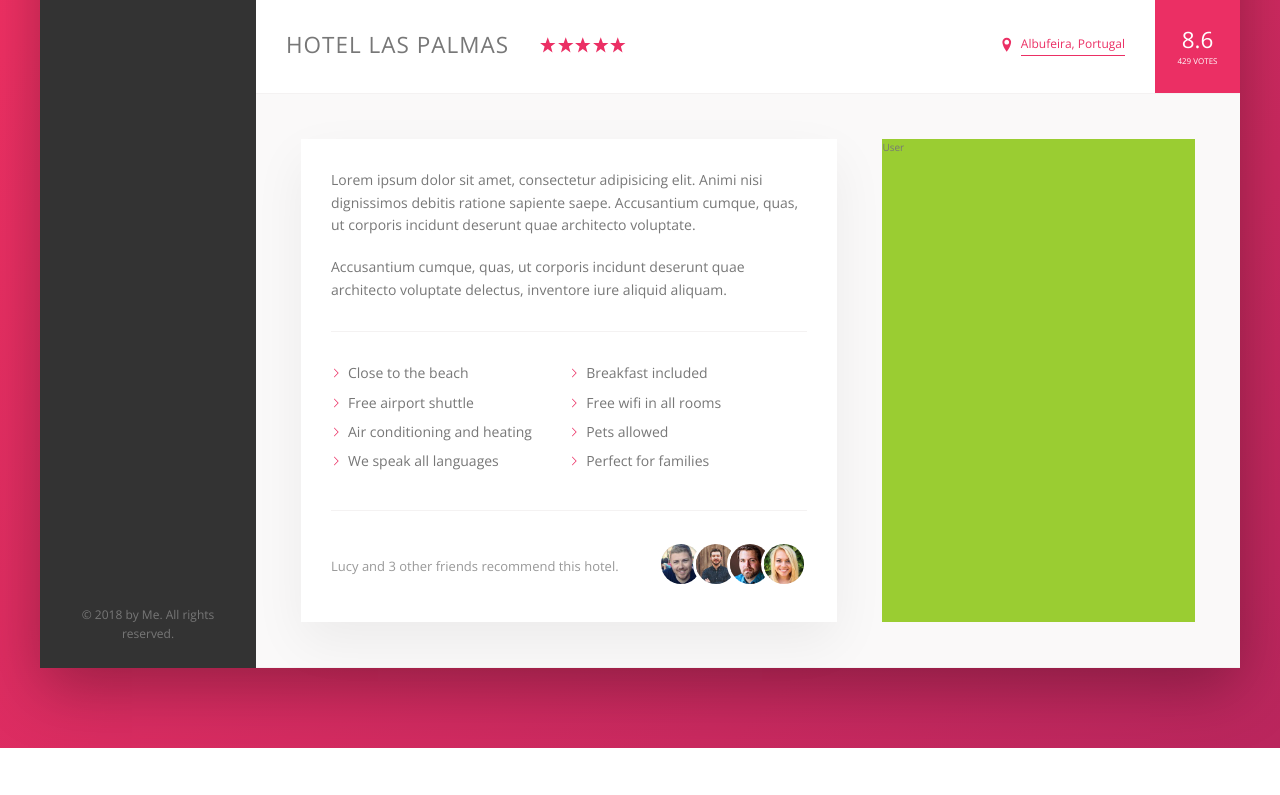
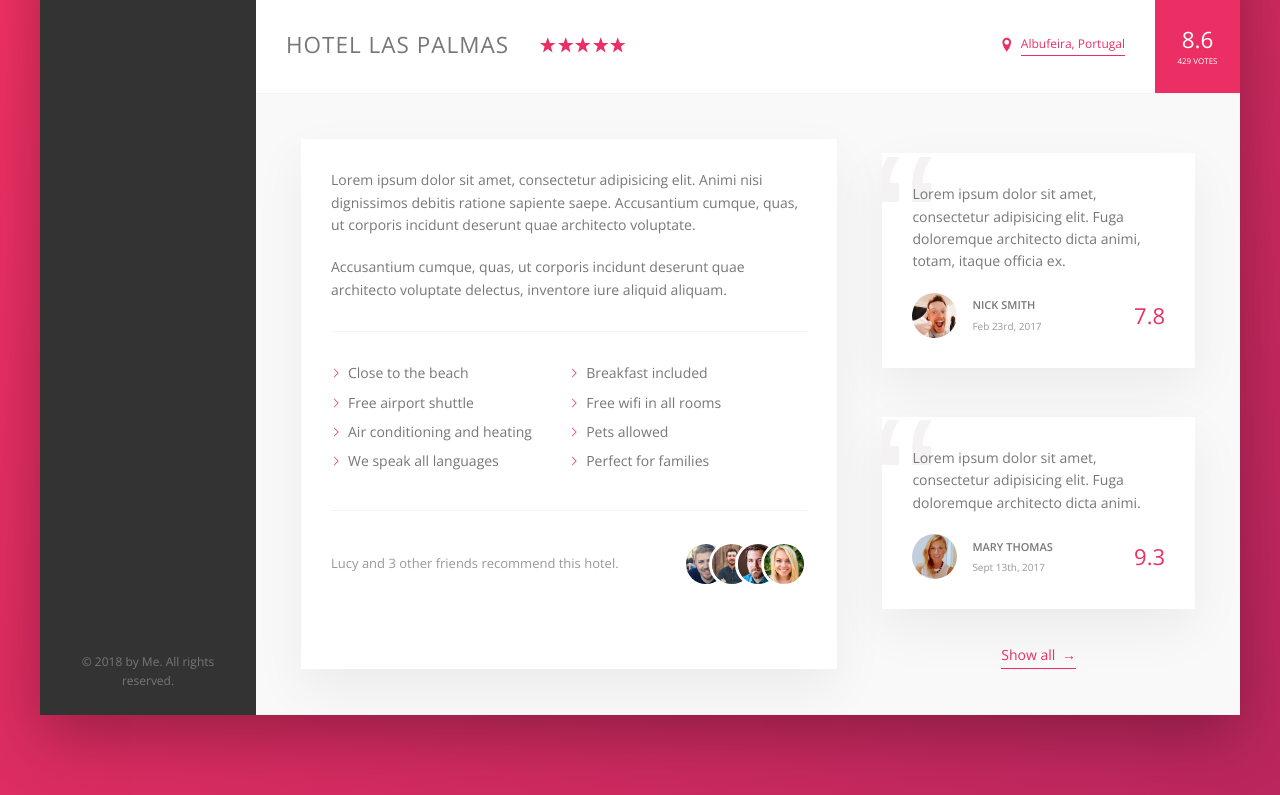
Before and after one commit to dsremackii/trillo, a website: page app/index.html in a window 1280 px wide. Shown: the part 538-1333 px from the top of the page. Before the commit the page ends 1286 px from the top, so only its background shows below. Drawn offline with nearby package versions, Linux system fonts and the light colour scheme.

Commit message:
reviews done

```diff
--- a/app/assets/styles/base/_global.css
+++ b/app/assets/styles/base/_global.css
@@ -1,9 +1,10 @@
 /* edit how you want to use global html */
 
-  *{
+  * {
     margin: 0;
     padding: 0;
   }
+
   *,
   *::before,
   *::after {
--- a/app/assets/styles/modules/_site-hotel-view.css
+++ b/app/assets/styles/modules/_site-hotel-view.css
@@ -87,9 +87,20 @@
             cursor: pointer;
             transition: all .2s;
 
+            & span {
+                margin-left: 3px;
+                transition:margin-left .2s;
+            }
+
             &:hover {
                 color: var(--colorGreyDark1);
+
+                span {
+                    margin-left:8px;
+                }
             }
+
+
             &:focus {
                 outline: none;
                 animation:pulsate 1s infinite;
@@ -119,15 +130,18 @@
 
 
 .site-hotel-view {
+
     &__detail {
+        font-size:1.4rem;
         display: flex;
         padding:4.5rem;
         background-color: var(--colorGreyLight1);
         border-bottom: var(--line);
+
+
     }
 
     &__description {
-        font-size: 1.4rem;
         background-color: var(--colorWhite);
         box-shadow: var(--shadowLight);
         padding: 3rem;
@@ -182,6 +196,10 @@
             display: flex;
             align-items: center;
 
+            &__friends {
+                display: flex;
+            }
+
 
             &__photo {
                 box-sizing: content-box;
@@ -191,7 +209,7 @@
                 border: 3px solid var(--colorWhite);
 
                 &:not(:last-child) {
-                    margin-right: -1.5rem;
+                    margin-right: -2rem;
 
                 }
             }
@@ -203,9 +221,79 @@
 
     }
 
-    &__user-review {
-        background-color: yellowgreen;
+    &__user-reviews {
         flex:1;
+        display: flex;
+        flex-direction: column;
+        margin: 0;
+        align-items: center;
+
+    }
+
+    &__review {
+        background-color: var(--colorWhite);
+        box-shadow: var(--shadowLight);
+        padding: 3rem;
+        margin-bottom: 3.5rem;
+        position: relative;
+        overflow: hidden;
+        margin-left: 0;
+        margin-right: 0;
+
+
+        &__text {
+            margin-bottom: 2rem;
+            z-index: 10;
+            position: relative;
+        }
+
+        &__user {
+            display: flex;
+            align-items: center;
+
+            &-box {
+                margin-right:auto;
+            }
+
+            &-name {
+                font-size: 1.1rem;
+                font-weight: 600;
+                text-transform: uppercase;
+                margin-bottom: .4rem;
+
+            }
+
+            &-date {
+                font-size: 1rem;
+                color: var(--colorGreyDark3);
+            }
+        }
+
+        &__photo {
+            height: 4.5rem;
+            width: 4.5rem;
+            border-radius: 50%;
+            margin-right: 1.5rem;
+
+        }
+
+        &__rating {
+            color: var(--colorPrimary);
+            font-size: 2.2rem;
+            font-weight: 300;
+        }
+
+        &::before {
+            content: "\201C";
+            position: absolute;
+            top: -2.75rem;
+            left: -1rem;
+            line-height: 1;
+            font-size: 20rem;
+            color: var(--colorGreyLight2);
+            font-family: sans-serif;
+            z-index: 1;
+        }
     }
 
 }
--- a/app/index.html
+++ b/app/index.html
@@ -180,9 +180,41 @@
                             </div>
                         </div>
                     </div>
-                    <div class="site-hotel-view__user-review">
-                        User
+
+                    <figure class="site-hotel-view__user-reviews">
+                        <figure class="site-hotel-view__review">
+                            <blockquote class="site-hotel-view__review__text">
+                                Lorem ipsum dolor sit amet, consectetur adipisicing elit. Fuga doloremque architecto dicta animi, totam, itaque officia ex.
+                            </blockquote>
+                            <figcaption class="site-hotel-view__review__user">
+                                <img src="assets/images/user-1.jpg" alt="User 1" class="site-hotel-view__review__photo">
+                                <div class="site-hotel-view__review__user-box">
+                                    <p class="site-hotel-view__review__user-name">Nick Smith</p>
+                                    <p class="site-hotel-view__review__user-date">Feb 23rd, 2017</p>
+                                </div>
+                                <div class="site-hotel-view__review__rating">7.8</div>
+                            </figcaption>
+                        </figure>
+
+                        <figure class="site-hotel-view__review">
+                            <blockquote class="site-hotel-view__review__text">
+                                Lorem ipsum dolor sit amet, consectetur adipisicing elit. Fuga doloremque architecto dicta animi.
+                            </blockquote>
+                            <figcaption class="site-hotel-view__review__user">
+                                <img src="assets/images/user-2.jpg" alt="User 1" class="site-hotel-view__review__photo">
+                                <div class="site-hotel-view__review__user-box">
+                                    <p class="site-hotel-view__review__user-name">Mary Thomas</p>
+                                    <p class="site-hotel-view__review__user-date">Sept 13th, 2017</p>
+                                </div>
+                                <div class="site-hotel-view__review__rating">9.3</div>
+                            </figcaption>
+                        </figure>
+
+                        <button class="site-hotel-view__overview--btn-inline">Show all <span>&rarr;</span></button>
                     </div>
+
+
+
                 </div>
             </main>
         </div>
--- a/app/temp/styles/styles.css
+++ b/app/temp/styles/styles.css
@@ -451,7 +451,7 @@ textarea {
 
 /* edit how you want to use global html */
 
-*{
+* {
     margin: 0;
     padding: 0;
   }
@@ -921,8 +921,17 @@ Instead edit gulp/templates/sprite */
   transition: all .2s;
 }
 
+.site-hotel-view__overview--btn-inline span {
+  margin-left: 3px;
+  transition:margin-left .2s;
+}
+
 .site-hotel-view__overview--btn-inline:hover {
   color: var(--colorGreyDark1);
+}
+
+.site-hotel-view__overview--btn-inline:hover span {
+  margin-left:8px;
 }
 
 .site-hotel-view__overview--btn-inline:focus {
@@ -948,6 +957,7 @@ Instead edit gulp/templates/sprite */
 }
 
 .site-hotel-view__detail {
+  font-size:1.4rem;
   display: -ms-flexbox;
   display: flex;
   padding:4.5rem;
@@ -956,7 +966,6 @@ Instead edit gulp/templates/sprite */
 }
 
 .site-hotel-view__description {
-  font-size: 1.4rem;
   background-color: var(--colorWhite);
   box-shadow: var(--shadowLight);
   padding: 3rem;
@@ -1009,6 +1018,11 @@ Instead edit gulp/templates/sprite */
       align-items: center;
 }
 
+.site-hotel-view__description--recommend__friends {
+  display: -ms-flexbox;
+  display: flex;
+}
+
 .site-hotel-view__description--recommend__photo {
   box-sizing: content-box;
   height: 4rem;
@@ -1018,15 +1032,86 @@ Instead edit gulp/templates/sprite */
 }
 
 .site-hotel-view__description--recommend__photo:not(:last-child) {
-  margin-right: -1.5rem;
+  margin-right: -2rem;
 }
 
 .site-hotel-view__description--recommend__count {
   margin-right: auto;
 }
 
-.site-hotel-view__user-review {
-  background-color: yellowgreen;
+.site-hotel-view__user-reviews {
   -ms-flex:1;
       flex:1;
+  display: -ms-flexbox;
+  display: flex;
+  -ms-flex-direction: column;
+      flex-direction: column;
+  margin: 0;
+  -ms-flex-align: center;
+      align-items: center;
 }
+
+.site-hotel-view__review {
+  background-color: var(--colorWhite);
+  box-shadow: var(--shadowLight);
+  padding: 3rem;
+  margin-bottom: 3.5rem;
+  position: relative;
+  overflow: hidden;
+  margin-left: 0;
+  margin-right: 0;
+}
+
+.site-hotel-view__review__text {
+  margin-bottom: 2rem;
+  z-index: 10;
+  position: relative;
+}
+
+.site-hotel-view__review__user {
+  display: -ms-flexbox;
+  display: flex;
+  -ms-flex-align: center;
+      align-items: center;
+}
+
+.site-hotel-view__review__user-box {
+  margin-right:auto;
+}
+
+.site-hotel-view__review__user-name {
+  font-size: 1.1rem;
+  font-weight: 600;
+  text-transform: uppercase;
+  margin-bottom: .4rem;
+}
+
+.site-hotel-view__review__user-date {
+  font-size: 1rem;
+  color: var(--colorGreyDark3);
+}
+
+.site-hotel-view__review__photo {
+  height: 4.5rem;
+  width: 4.5rem;
+  border-radius: 50%;
+  margin-right: 1.5rem;
+}
+
+.site-hotel-view__review__rating {
+  color: var(--colorPrimary);
+  font-size: 2.2rem;
+  font-weight: 300;
+}
+
+.site-hotel-view__review::before {
+  content: "\201C";
+  position: absolute;
+  top: -2.75rem;
+  left: -1rem;
+  line-height: 1;
+  font-size: 20rem;
+  color: var(--colorGreyLight2);
+  font-family: sans-serif;
+  z-index: 1;
+}
```
